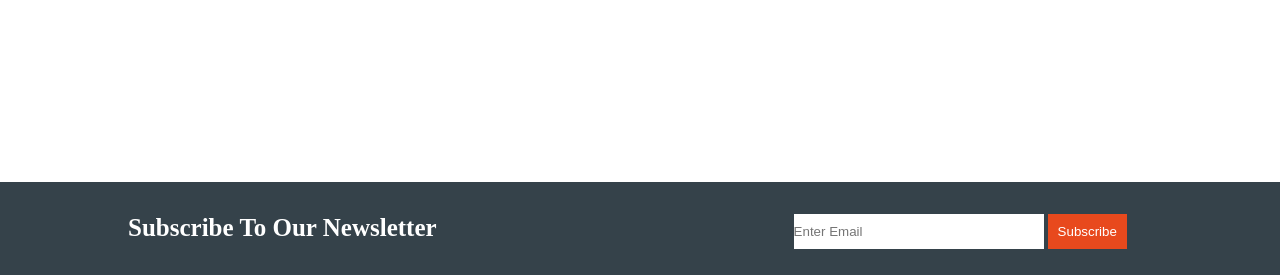
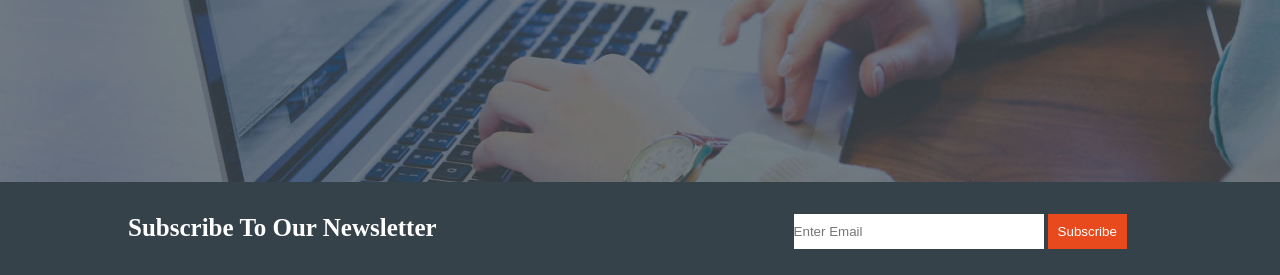
Before and after one commit to TargetBreaker/Static-web, a plain HTML site: page index.html in a window 1280 px wide. Shown: the part 322-597 px from the top of the page. Drawn offline with Linux system fonts and the light colour scheme.

Commit message:
Update style.css

```diff
--- a/style.css
+++ b/style.css
@@ -51,7 +51,7 @@ a:hover{
   text-align: center;
   color:#ffffff;
   height: 400px;
-  background-image:url(../images/showcase.jpg);
+  background-image:url(../showcase.jpg);
   background-repeat: no-repeat;
   background-position:center;
   background-size: cover;
```
